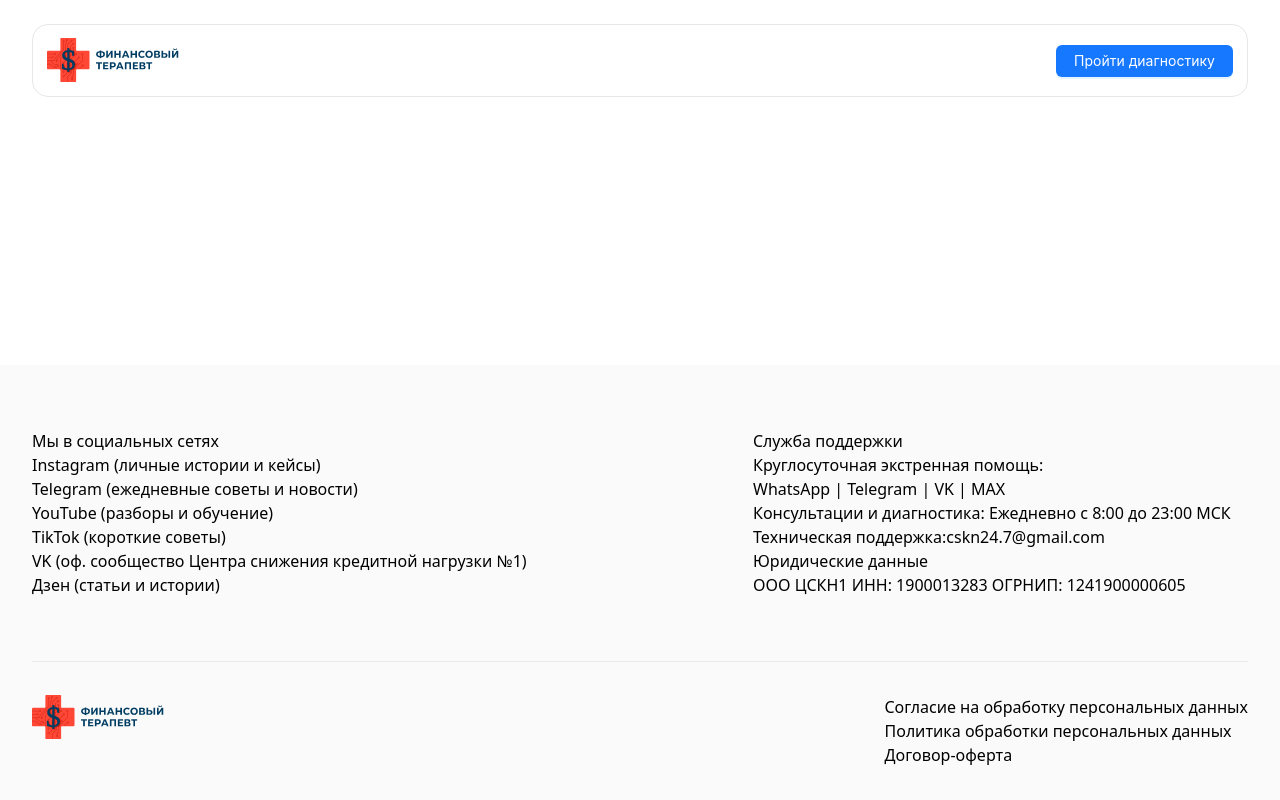
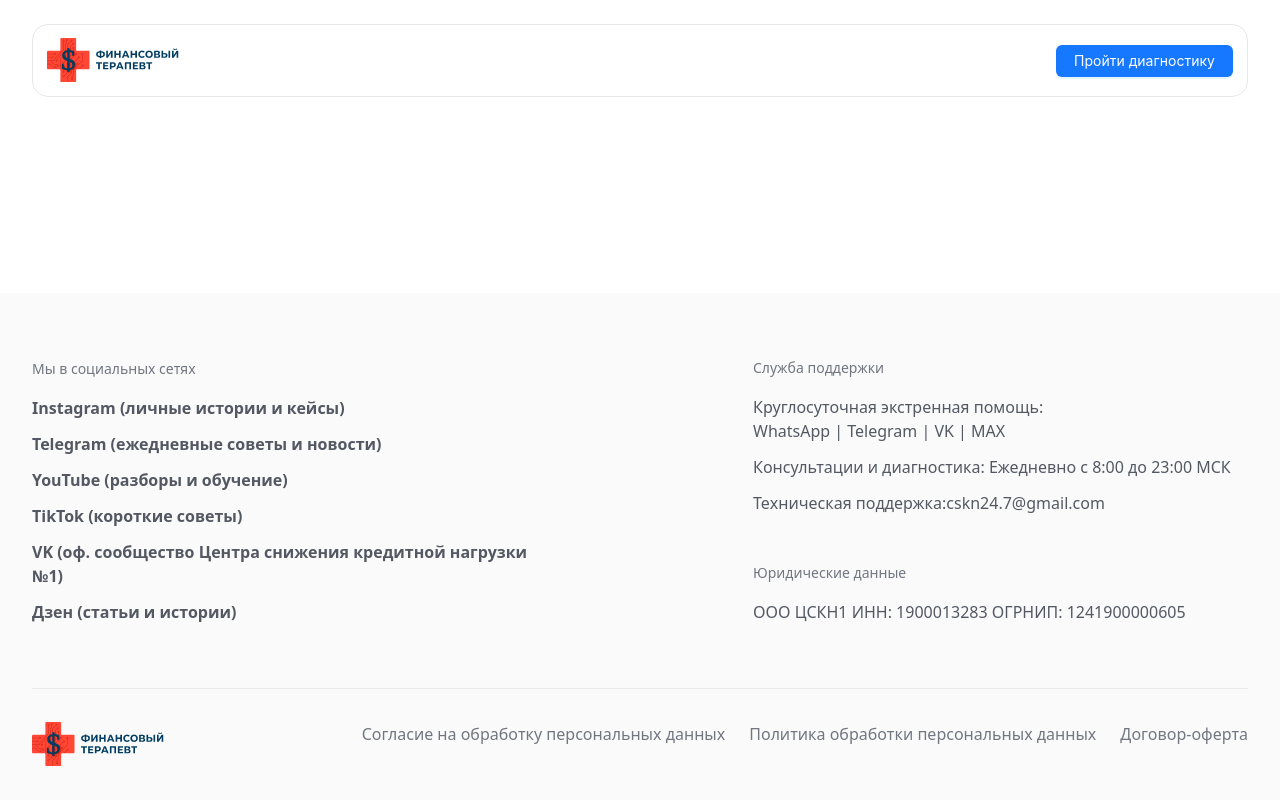
Before and after one commit to TolykbaevIlyas/financyTherapy, a React (Vite) app: page / in a window 1280 px wide. Built offline with nearby package versions, Linux system fonts and the light colour scheme.

Commit message:
add: footer

```diff
--- a/src/app/App.tsx
+++ b/src/app/App.tsx
@@ -6,10 +6,10 @@ import './App.css';
 function App() {
   return (
     <>
-      <div className="flex flex-col min-h-screen">
+      <div className="flex flex-col min-h-screen ">
         <Header />
 
-        <main className="flex-1"></main>
+        <main className="flex-1 px-[20px] lg:px-0"></main>
 
         <Footer />
       </div>
--- a/src/widgets/Footer/ui/Footer.tsx
+++ b/src/widgets/Footer/ui/Footer.tsx
@@ -5,38 +5,64 @@ import logo from '../../../shared/assets/logo-finan.png';
 const Footer = () => {
   return (
     <>
-      <footer className="bottom-0 w-full text-black  bg-[#FAFAFA] justify-center">
+      <footer className="bottom-0 w-full text-black px-[20px] lg:px-0 bg-[#FAFAFA] justify-center">
         <ContainerWrapper>
-          <div className="flex flex-col w-full">
-            <div className="flex justify-between items-center text-start my-[64px]">
-              <ul className="max-w-[500px] w-full">
-                <li>Мы в социальных сетях</li>
-                <li>Instagram (личные истории и кейсы)</li>
-                <li>Telegram (ежедневные советы и новости)</li>
-                <li>YouTube (разборы и обучение)</li>
-                <li>TikTok (короткие советы)</li>
-                <li>VK (оф. сообщество Центра снижения кредитной нагрузки №1)</li>
-                <li>Дзен (статьи и истории)</li>
+          <div className="flex  flex-col w-full">
+            <div className="flex flex-col lg:flex-row gap-[32px] lg:gap-0  justify-between items-center text-start my-[64px]">
+              <ul className="max-w-[500px] w-full flex flex-col gap-[12px]">
+                <li className="text-[14px] font-[400px] text-[#717680] mb-[5px]">
+                  Мы в социальных сетях
+                </li>
+                <li className="text-[16px] font-bold text-[#535862]">
+                  Instagram (личные истории и кейсы)
+                </li>
+                <li className="text-[16px] font-bold text-[#535862]">
+                  Telegram (ежедневные советы и новости)
+                </li>
+                <li className="text-[16px] font-bold text-[#535862]">
+                  YouTube (разборы и обучение)
+                </li>
+                <li className="text-[16px] font-bold text-[#535862]">TikTok (короткие советы)</li>
+                <li className="text-[16px] font-bold text-[#535862]">
+                  VK (оф. сообщество Центра снижения кредитной нагрузки №1)
+                </li>
+                <li className="text-[16px] font-bold text-[#535862]">Дзен (статьи и истории)</li>
               </ul>
-              <ul className="max-w-[495px] w-full">
-                <li>Служба поддержки</li>
-                <li>Круглосуточная экстренная помощь:</li>
-                <li>WhatsApp | Telegram | VK | MAX</li>
-                <li>Консультации и диагностика: Ежедневно с 8:00 до 23:00 МСК</li>
-                <li>Техническая поддержка:cskn24.7@gmail.com</li>
-                <li>Юридические данные</li>
-                <li>ООО ЦСКН1 ИНН: 1900013283 ОГРНИП: 1241900000605</li>
+              <ul className="max-w-[495px] w-full flex flex-col gap-[17px]">
+                <li className="text-[14px] font-[400px] text-[#717680]">Служба поддержки</li>
+                <div className="flex flex-col gap-[12px] mb-[30px] ">
+                  <li className="text-[16px] font-[400px] text-[#535862]">
+                    Круглосуточная экстренная помощь:
+                    <li className="text-[16px] font-[400px] text-[#535862]">
+                      WhatsApp | Telegram | VK | MAX
+                    </li>
+                  </li>
+                  <li className="text-[16px] font-[400px] text-[#535862]">
+                    Консультации и диагностика: Ежедневно с 8:00 до 23:00 МСК
+                  </li>
+                  <li className="text-[16px] font-[400px] text-[#535862]">
+                    Техническая поддержка:cskn24.7@gmail.com
+                  </li>
+                </div>
+                <li className="text-[14px] font-[400px] text-[#717680]">Юридические данные</li>
+                <li className="text-[16px] font-[400px] text-[#535862]">
+                  ООО ЦСКН1 ИНН: 1900013283 ОГРНИП: 1241900000605
+                </li>
               </ul>
             </div>
-            <div className="flex justify-between py-[33px] border-t-1 border-[#E9EAEB] w-full">
+            <div className="flex lg:flex-row flex-col justify-between gap-[32px] lg:gap-0  py-[33px] border-t-1 border-[#E9EAEB] w-full">
               <div className="">
                 <img src={logo} alt="" />
               </div>
               <div className="text-start">
-                <ul>
-                  <li>Согласие на обработку персональных данных</li>
-                  <li>Политика обработки персональных данных</li>
-                  <li>Договор-оферта</li>
+                <ul className="flex lg:flex-row flex-col gap-[12px] lg:gap-[24px]">
+                  <li className="text-[16px] font-[400px] text-[#717680]">
+                    Согласие на обработку персональных данных
+                  </li>
+                  <li className="text-[16px] font-[400px] text-[#717680]">
+                    Политика обработки персональных данных
+                  </li>
+                  <li className="text-[16px] font-[400px] text-[#717680]">Договор-оферта</li>
                 </ul>
               </div>
             </div>
```
